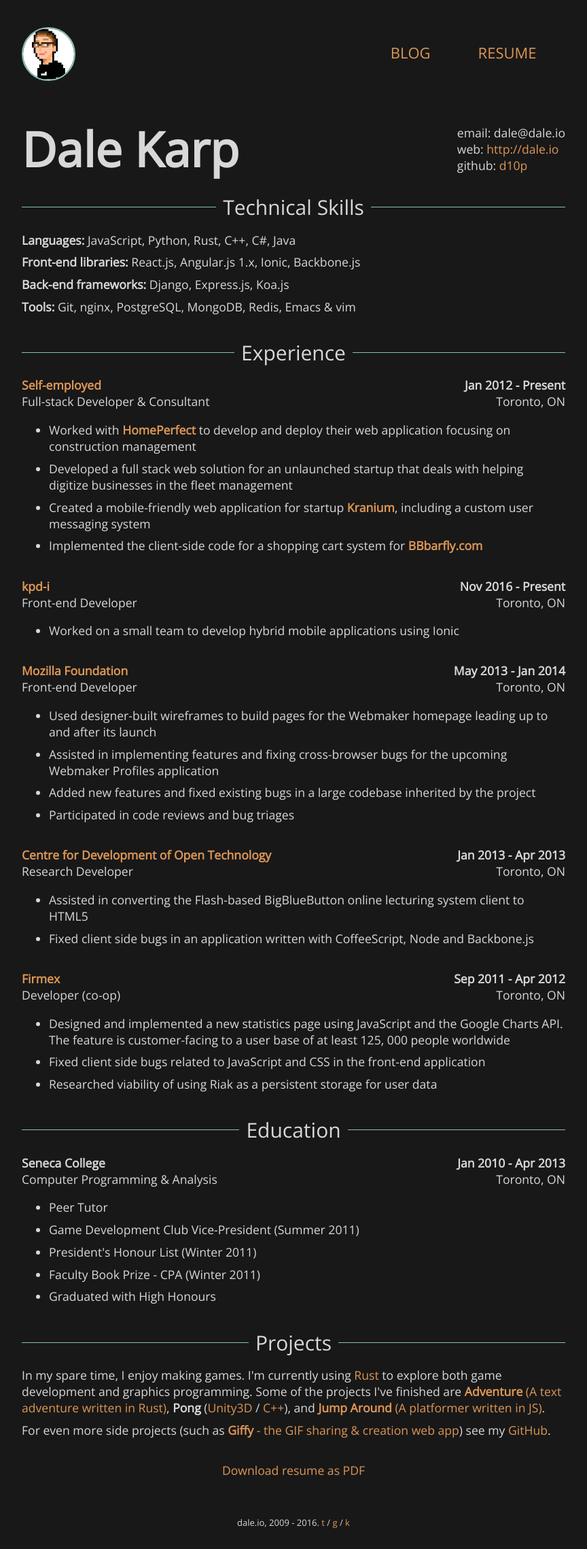
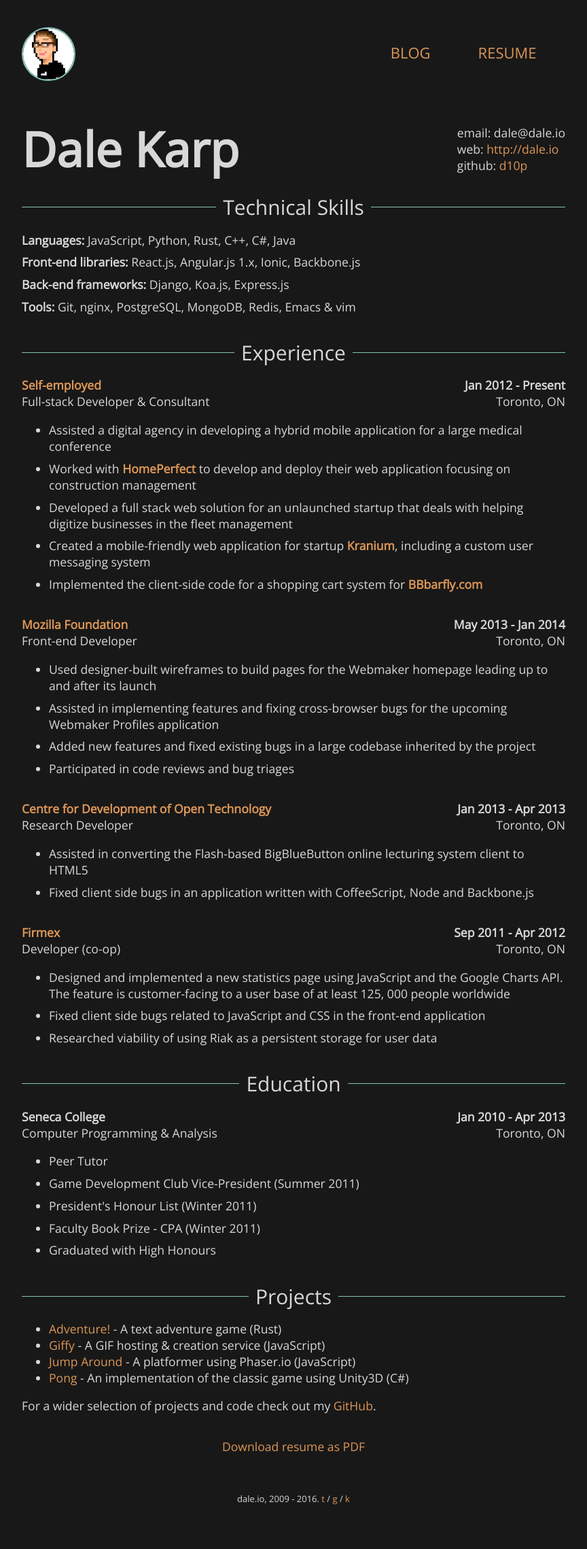
Before and after one commit to obsoke/obsoke.github.io, a Jekyll site: the page built from resume/index.html, in a window 1280 px wide. Shown: the whole page at 68% size, without its empty margins (208-1072 px from the left). Built offline with Jekyll 4.4.1, drawn with Linux system fonts in a browser that asks for light colours; after the commit the page ends 2243 px from its top, so only the background shows below that.

Commit message:
Resume: Project section fixup, show url in print css

```diff
--- a/_data/resume.yml
+++ b/_data/resume.yml
@@ -23,8 +23,8 @@ skills:
   - category: Back-end frameworks
     list:
       - Django
+      - Koa.js
       - Express.js
-      - Koa.js
 
   - category: Tools
     list:
@@ -38,26 +38,19 @@ skills:
 
 experience:
   - employer: Self-employed
-    url: /
+    url: http://dale.io
     position: Full-stack Developer & Consultant
     location: Toronto, ON
     start: 2012-01-01
     highlights:
+      - Assisted a digital agency in developing a hybrid mobile application for a large medical conference
       - Worked with [**HomePerfect**](https://www.homeperfect.ca/) to develop and deploy their web application focusing on construction management
       - Developed a full stack web solution for an unlaunched startup that deals with helping digitize businesses in the fleet management
       - Created a mobile-friendly web application for startup [**Kranium**](https://kraniumnetwork.com/), including a custom user messaging system
       - Implemented the client-side code for a shopping cart system for [**BBbarfly.com**](http://bbbarfly.com/)
 
-  - employer: kpd-i
-    url: http://www.kpd-i.com/
-    position: Front-end Developer
-    location: Toronto, ON
-    start: 2016-11-01
-    highlights:
-      - Worked on a small team to develop hybrid mobile applications using Ionic
-
   - employer: Mozilla Foundation
-    url: //mozilla.org
+    url: https://mozilla.org
     position: Front-end Developer
     location: Toronto, ON
     start: 2013-05-01
@@ -69,7 +62,7 @@ experience:
       - Participated in code reviews and bug triages
 
   - employer: Centre for Development of Open Technology
-    url: //cdot.senecacollege.ca/
+    url: http://cdot.senecacollege.ca/
     position: Research Developer
     location: Toronto, ON
     start: 2013-01-01
@@ -79,7 +72,7 @@ experience:
       - Fixed client side bugs in an application written with CoffeeScript, Node and Backbone.js
 
   - employer: Firmex
-    url: //www.firmex.com/
+    url: https://www.firmex.com/
     position: Developer (co-op)
     location: Toronto, ON
     start: 2011-09-01
@@ -90,18 +83,24 @@ experience:
       - Researched viability of using Riak as a persistent storage for user data
 
 
-projects: In my spare time, I enjoy making games. I\'m currently using
-  [Rust](https://www.rust-lang.org/en-US/) to explore both game development and
-  graphics programming. Some of the projects I\'ve finished are [**Adventure**
-  (A text adventure written in Rust)](https://github.com/d10p/adventure),
-  **Pong** ([Unity3D](https://github.com/d10p/pong-unity) /
-  [C++](https://github.com/d10p/pong)), and [**Jump Around** (A platformer
-  written in JS)](https://github.com/d10p/jumparound).
+projects:
+  - name: Adventure!
+    description: A text adventure game
+    language: Rust
+    url: https://github.com/d10p/adventure
+  - name: Giffy
+    description: A GIF hosting & creation service
+    language: JavaScript
+    url: https://github.com/d10p/giffy
+  - name: Jump Around
+    description: A platformer using Phaser.io
+    language: JavaScript
+    url: https://github.com/d10p/jumparound
+  - name: Pong
+    description: An implementation of the classic game using Unity3D
+    language: C#
+    url: https://github.com/d10p/pong-unity
 
-
-  For even more side projects (such as [**Giffy** - the GIF sharing & creation
-  web app](https://github.com/d10p/giffy)) see my
-  [GitHub](https://github.com/d10p).
 
 
 education:
--- a/resume/index.html
+++ b/resume/index.html
@@ -98,7 +98,14 @@ title: Resume
         <span>Projects</span>
     </div>
     <div class="experience">
-        {{ site.data.resume.projects | markdownify }}
+        <ul>
+        {% for project in site.data.resume.projects %}
+            <li><a href="{{project.url}}">{{project.name}}</a> - {{project.description}} ({{project.language}})</li>
+        {% endfor %}
+        </ul>
+        <p>
+            For a wider selection of projects and code check out my <a href="https://github.com/d10p">GitHub</a>.
+        </p>
     </div>
 </div>
 
--- a/static/css/main.scss
+++ b/static/css/main.scss
@@ -326,6 +326,11 @@ code[class*="highlighter-rouge"] {
         background-color: white;
     }
 
+    .experience {
+        a:after{content:" (" attr(href) ") ";font-size:0.8em;font-weight:normal;}
+    }
+
+
     .header, .footer, .print {
         display: none;
     }
```
Also changed, not shown: 1 other file.
